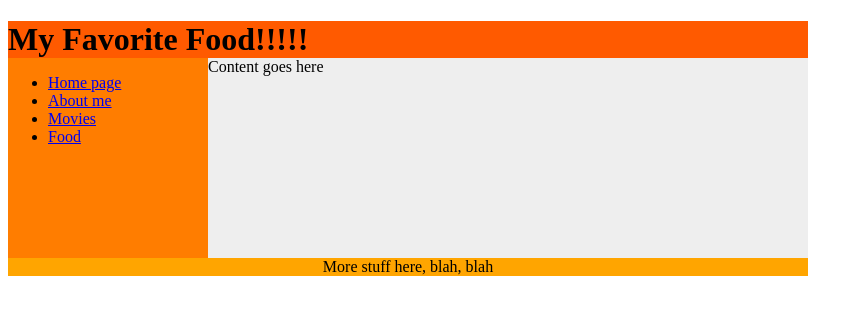
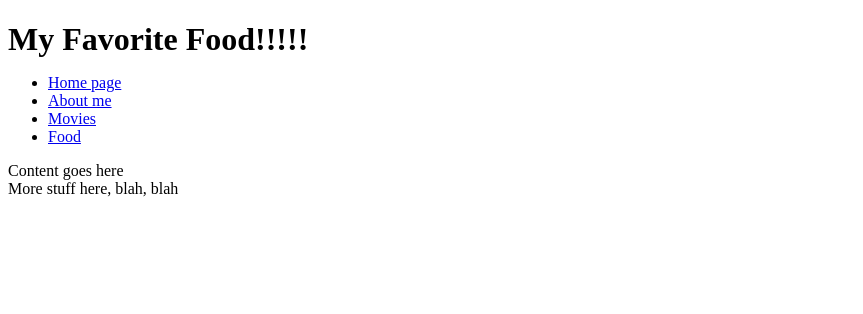
Before and after one commit to tonymauro/tonymauro.github.io, a plain HTML site: page food.html in a window 1280 px wide. Shown: the whole page, without its empty margins (0-863 px from the left). Drawn offline with Linux system fonts and the light colour scheme.

Commit message:
Removed color.

```diff
--- a/food.html
+++ b/food.html
@@ -10,12 +10,12 @@
 		<div id="container" style="width:800px">
 
 			<!-- Title subcontainer -->
-			<div id="header" style="background-color:#FF5A00;">
+			<div id="header">
 				<h1 style="margin-bottom:0;">My Favorite Food!!!!!</h1>
 			</div> <!-- End Title container -->
 
 			<!-- Left side menu subcontainer with unordered list of links-->
-			<div id="menu" style="background-color:#FF7D00;height:200px;width:200px;float:left;">
+			<div id="menu">
 				<nav>
 					<ul>
   					<li><a href="index.html">Home page</a></li>
@@ -27,12 +27,12 @@
 			</div> <!-- End menu container -->
 
 			<!-- Page main body subcontainer -->
-			<div id="content" style="background-color:#EEEEEE;height:200px;width:600px;float:left;">
+			<div id="content">
 				Content goes here
 			</div> <!-- End main body container -->
 
 			<!-- Page footer subcontainer -->
-			<div id="footer" style="background-color:#FFA500;clear:both;text-align:center;">
+			<div id="footer">
 				More stuff here, blah, blah
 			</div> <!-- End footer container -->
 		</div> <!-- End overall container -->
```
